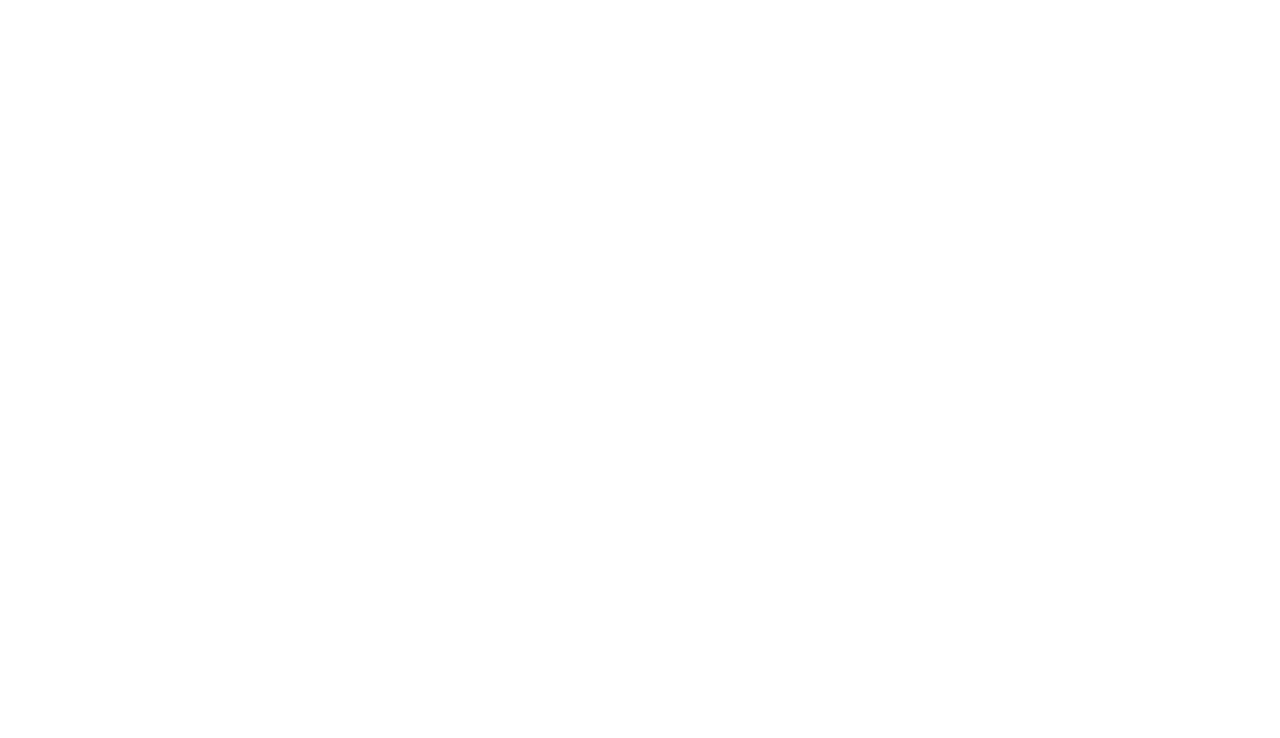
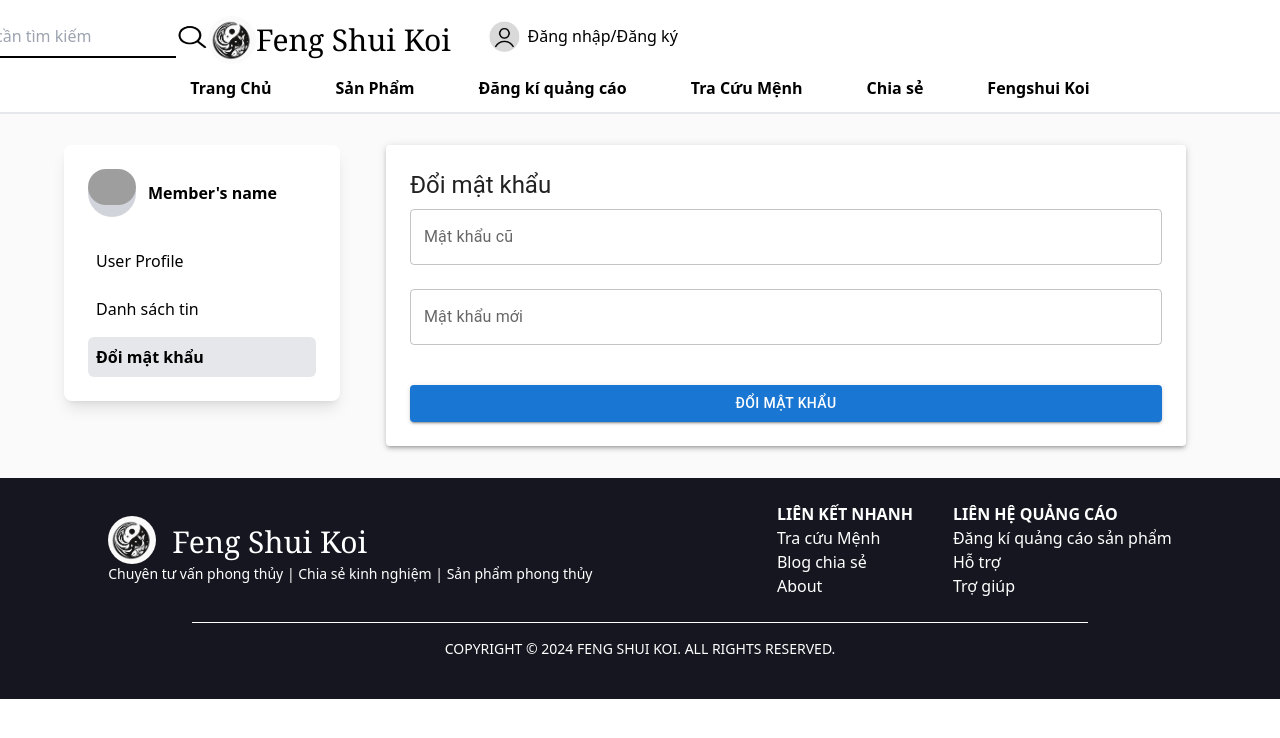
Before and after one commit to Nguyen-Minh-Thuan/Koi-FengShui, a React (Vite) app: page /user/password/change in a window 1280 px wide. Before the commit this address had no page. Shown: the top 738 px of the page. Built offline with nearby package versions, Linux system fonts and the light colour scheme; grey boxes are pictures that could not be loaded.

Commit message:
user-change-password

```diff
--- a/src/Component/UserSidebar/index.jsx
+++ b/src/Component/UserSidebar/index.jsx
@@ -8,7 +8,7 @@ const UserSidebar = () => {
   const menuItems = [
     { path: '/user/profile', text: 'User Profile' },
     { path: '/user/ads/list', text: 'Danh sách tin' },
-    { path: '/user/change-password', text: 'Đổi mật khẩu' },
+    { path: '/user/password/change', text: 'Đổi mật khẩu' },
   ];
 
   const handleTabChange = (path) => {
--- /dev/null
+++ b/src/Page/UserProfile/UserChangePassword/index.jsx
@@ -0,0 +1,157 @@
+import React, { useEffect, useState } from "react";
+import {
+    Box,
+    Typography,
+    TextField,
+    Paper,
+    Grid,
+    Button,
+    Container,
+    Snackbar, // Import Snackbar
+    Alert, // Import Alert
+} from "@mui/material";
+import NavBar from "../../../Component/NavBar";
+import Footer from "../../../Component/Footer";
+import UserSidebar from "../../../Component/UserSidebar";
+import axios from "axios";
+
+const UserChangePassword = () => {
+    const [oldPassword, setOldPassword] = useState("");
+    const [newPassword, setNewPassword] = useState("");
+    const [user, setUser] = useState(null);
+    const [errors, setErrors] = useState({
+        oldPassword: '',
+        newPassword: '',
+        incorrectOldPassword: '',
+    });
+    const [alert, setAlert] = useState({ visible: false, message: '', type: '' });
+
+    useEffect(() => {
+        const storedUser = localStorage.getItem('user');
+        if (storedUser) {
+          setUser(JSON.parse(storedUser));
+        }
+      }, []);
+
+    const handlePasswordChange = async () => {
+        const newErrors = {
+            oldPassword: '',
+            newPassword: '',
+            incorrectOldPassword: '',
+        };
+        let hasError = false;
+
+        if (!oldPassword) {
+            newErrors.oldPassword = 'Vui lòng nhập mật khẩu cũ.';
+            hasError = true;
+        }
+
+        if (!newPassword) {
+            newErrors.newPassword = 'Vui lòng nhập mật khẩu mới.';
+            hasError = true;
+        }
+
+        setErrors(newErrors);
+
+        if (hasError) return;
+
+        try {
+            const response = await axios.put("https://localhost:7275/api/User/UpdatePassword", {
+                userId: user.userId,
+                oldPassword: oldPassword,
+                newPassword: newPassword
+            });
+            console.log("Password updated successfully", response.data);
+            setAlert({ visible: true, message: 'Thay đổi mật khẩu thành công', type: 'success' });
+        } catch (error) {
+            if (error.response && error.response.status === 400) {
+                setErrors((prevErrors) => ({
+                    ...prevErrors,
+                    incorrectOldPassword: 'Mật khẩu cũ không chính xác',
+                }));
+                setAlert({ visible: true, message: 'Mật khẩu cũ không chính xác', type: 'error' });
+            } else {
+                console.error("Error updating password", error);
+                setAlert({ visible: true, message: 'Lỗi đổi mật khẩu', type: 'error' });
+            }
+        }
+    };
+
+    const handleClose = () => {
+        setAlert({ ...alert, visible: false });
+    };
+
+    return (
+        <Box sx={{ backgroundColor: '#fafafa' }}>
+            <NavBar />
+            <Container maxWidth="lg" sx={{ py: 4 }}>
+                <Snackbar
+                    open={alert.visible}
+                    autoHideDuration={6000}
+                    onClose={handleClose}
+                    anchorOrigin={{ vertical: 'top', horizontal: 'center' }} // Positioning the Snackbar
+                >
+                    <Alert onClose={handleClose} severity={alert.type} variant="filled" sx={{ width: '100%' }}>
+                        {alert.message}
+                    </Alert>
+                </Snackbar>
+                <Grid container spacing={2}>
+                    <Grid item xs={12} md={3}>
+                        <UserSidebar />
+                    </Grid>
+                    <Grid item xs={12} md={9}>
+                        <Box component="main" sx={{ flexGrow: 1 }}>
+                            <Paper elevation={3} sx={{ p: 3, maxWidth: 800, mx: "auto" }}>
+                                <Typography variant="h5" gutterBottom>
+                                    Đổi mật khẩu
+                                </Typography>
+
+                                <Grid container spacing={3}>
+                                    <Grid item xs={12}>
+                                        <TextField
+                                            fullWidth
+                                            label="Mật khẩu cũ"
+                                            variant="outlined"
+                                            type="password"
+                                            value={oldPassword}
+                                            onChange={(e) => setOldPassword(e.target.value)}
+                                            error={!!errors.oldPassword || !!errors.incorrectOldPassword}
+                                            helperText={errors.oldPassword || errors.incorrectOldPassword}
+                                        />
+                                    </Grid>
+                                    <Grid item xs={12}>
+                                        <TextField
+                                            fullWidth
+                                            label="Mật khẩu mới"
+                                            variant="outlined"
+                                            type="password"
+                                            value={newPassword}
+                                            onChange={(e) => setNewPassword(e.target.value)}
+                                            error={!!errors.newPassword}
+                                            helperText={errors.newPassword}
+                                        />
+                                    </Grid>
+
+                                    <Grid item xs={12}>
+                                        <Button
+                                            variant="contained"
+                                            color="primary"
+                                            fullWidth
+                                            sx={{ mt: 2 }}
+                                            onClick={handlePasswordChange}
+                                        >
+                                            Đổi mật khẩu
+                                        </Button>
+                                    </Grid>
+                                </Grid>
+                            </Paper>
+                        </Box>
+                    </Grid>
+                </Grid>
+            </Container>
+            <Footer />
+        </Box>
+    );
+};
+
+export default UserChangePassword;
--- a/src/Router/router.jsx
+++ b/src/Router/router.jsx
@@ -23,6 +23,7 @@ import AdsList from "../Page/AdminPage/WebManagement/AdsList"
 import AccountList from '../Page/AdminPage/WebManagement/AccountList'
 import FengshuiPondResult from "../Page/FengshuiPage/FenshuiGenerate/FengshuiPoundResult";
 import FengshuiRecKoiResult from "../Page/FengshuiPage/FengshuiRecKoi/FengshuiRecKoiResult";
+import UserChangePassword from "../Page/UserProfile/UserChangePassword";
 
 const AppRouter = () => {
   const storageUser = localStorage.getItem("user");
@@ -37,6 +38,7 @@ const AppRouter = () => {
 
         <Route path="/user/profile" element={<UserProfilePage />} />
         <Route path="/user/ads/list" element={<UserAdsList /> } />
+        <Route path="/user/password/change" element={<UserChangePassword /> } />
         <Route path="/ads/product/:id" element={<AdsDetailPage />} />
         <Route path="/blog" element={<BlogPage />} />
         <Route path="/blog/detail/:id" element={<BlogDetailPage />} />
```
